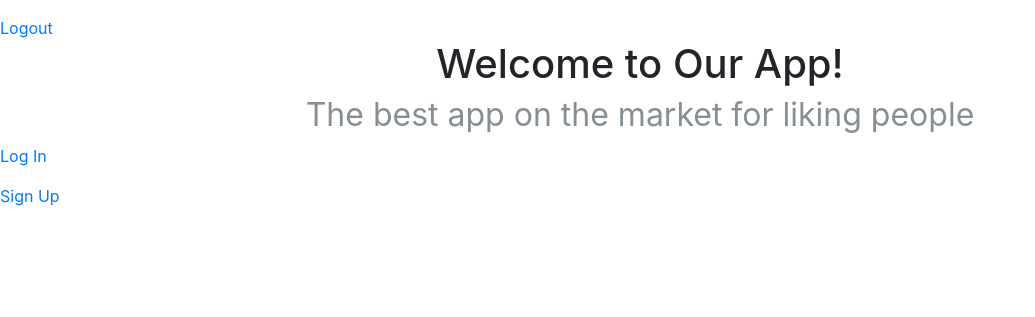
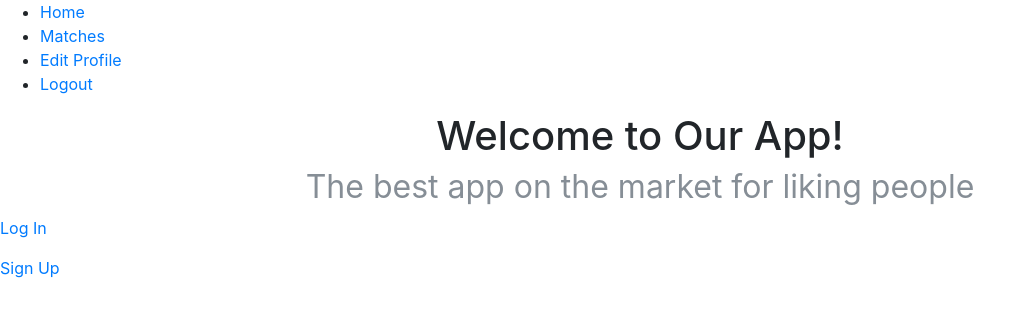
Before and after one commit to cunhasb/mod2_project, a Rails app: page / in a window 1280 px wide. Shown: the top 317 px of the page, without its empty margins (0-1035 px from the left). Run offline with Rails 7, Linux system fonts and the light colour scheme; a user stored in the database is signed in; style sheets or scripts are compiled from the project's sources; some libraries are stand-ins or nearby versions.

Commit message:
nav bar functionality

```diff
--- /dev/null
+++ b/app/views/layouts/_nav.html.erb
@@ -0,0 +1,8 @@
+<% if current_user %>
+  <ul>
+    <li><%= link_to 'Home', user_path(current_user) %></li>
+    <li><%= link_to 'Matches', users_path %></li>
+    <li><%= link_to 'Edit Profile', edit_user_path(current_user) %></li>
+    <li><%= link_to 'Logout', session_path(current_user), method: "delete" %></li>
+  </ul>
+<% end %>
--- a/app/views/layouts/application.html.erb
+++ b/app/views/layouts/application.html.erb
@@ -8,11 +8,9 @@
     <%= stylesheet_link_tag    'application', media: 'all', 'data-turbolinks-track': 'reload' %>
     <%= javascript_include_tag 'application', 'data-turbolinks-track': 'reload' %>
   </head>
-  <p><%= flash[:notice] %></p>
-  <% if current_user %>
-    <%= link_to "Logout", session_path(current_user), method: "delete" %>
-  <% end %>
   <body>
+    <%= render 'layouts/nav' %>
+    <p><%= flash[:notice] %></p>
     <%= yield %>
     <script src="https://code.jquery.com/jquery-3.2.1.slim.min.js" integrity="sha384-KJ3o2DKtIkvYIK3UENzmM7KCkRr/rE9/Qpg6aAZGJwFDMVNA/GpGFF93hXpG5KkN" crossorigin="anonymous"></script>
 <script src="https://cdnjs.cloudflare.com/ajax/libs/popper.js/1.12.3/umd/popper.min.js" integrity="sha384-vFJXuSJphROIrBnz7yo7oB41mKfc8JzQZiCq4NCceLEaO4IHwicKwpJf9c9IpFgh" crossorigin="anonymous"></script>
```
